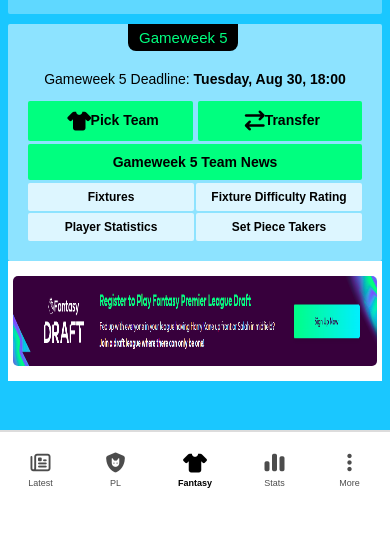
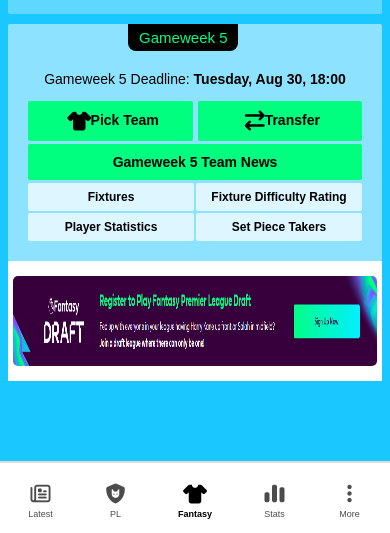
Before and after one commit to olaleksi/fantasyclone.github.io, a plain HTML site: page index.html in a window 390 px wide. Shown: the part 311-844 px from the top of the page. Drawn offline with Linux system fonts and the light colour scheme.

Commit message:
Update style.css

```diff
--- a/style.css
+++ b/style.css
@@ -260,7 +260,7 @@ i{
         align-items: center;
         font-size: 9px;
         position: fixed;
-        bottom: -40px;
+        bottom: -71px;
         z-index: 2;
         border-top: 2px solid gainsboro;
         width: 100%;
```
